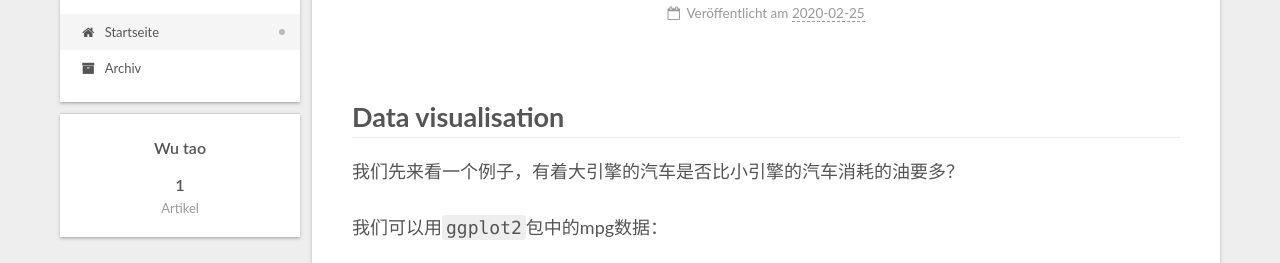
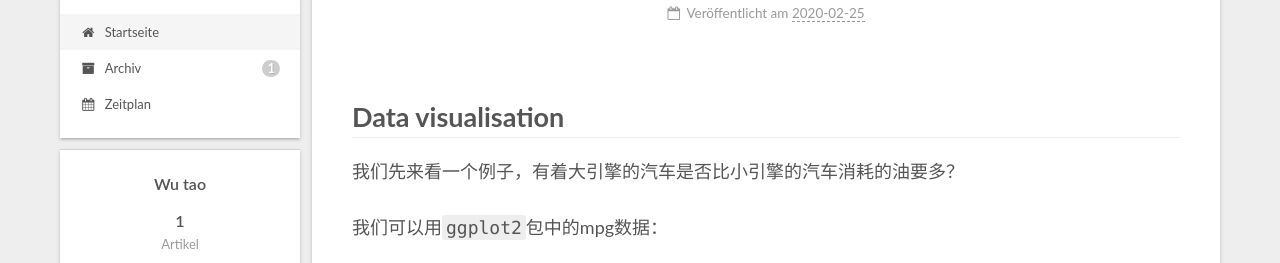
Before and after one commit to wt12318/wt12318.github.io, a plain HTML site: page index.html in a window 1280 px wide. Shown: the part 87-350 px from the top of the page. Drawn offline with Linux system fonts and the light colour scheme.

Commit message:
Site updated: 2020-02-25 16:16:53

```diff
--- a/css/main.css
+++ b/css/main.css
@@ -1183,7 +1183,7 @@ pre .javascript .function {
 }
 .links-of-author a::before,
 .links-of-author span.exturl::before {
-  background: #1d83a3;
+  background: #ff4dfa;
   border-radius: 50%;
   content: ' ';
   display: inline-block;
@@ -2273,17 +2273,6 @@ ul.breadcrumb li + li:last-child {
     display: none;
   }
 }
-.menu-item-active a::after {
-  background: #bbb;
-  border-radius: 50%;
-  content: ' ';
-  height: 6px;
-  margin-top: -3px;
-  position: absolute;
-  right: 15px;
-  top: 50%;
-  width: 6px;
-}
 .menu .menu-item {
   display: block;
   margin: 0;
@@ -2328,10 +2317,6 @@ ul.breadcrumb li + li:last-child {
 .sub-menu .menu-item span.exturl:hover {
   background: transparent;
   color: #fc6423;
-}
-.sub-menu .menu-item a::after,
-.sub-menu .menu-item span.exturl::after {
-  content: initial !important;
 }
 .sub-menu .menu-item-active a {
   border-bottom-color: #fc6423;
--- a/index.html
+++ b/index.html
@@ -114,7 +114,12 @@
   </li>
         <li class="menu-item menu-item-archives">
 
-    <a href="/archives/" rel="section"><i class="fa fa-fw fa-archive"></i>Archiv</a>
+    <a href="/archives/" rel="section"><i class="fa fa-fw fa-archive"></i>Archiv<span class="badge">1</span></a>
+
+  </li>
+        <li class="menu-item menu-item-schedule">
+
+    <a href="/schedule/" rel="section"><i class="fa fa-fw fa-calendar"></i>Zeitplan</a>
 
   </li>
   </ul>
```
Also changed, not shown: 2020/02/25/R_for_data_science/index.html (+6 -1 lines), archives/2020/02/index.html (+6 -1 lines), archives/2020/index.html (+6 -1 lines), archives/index.html (+6 -1 lines).
